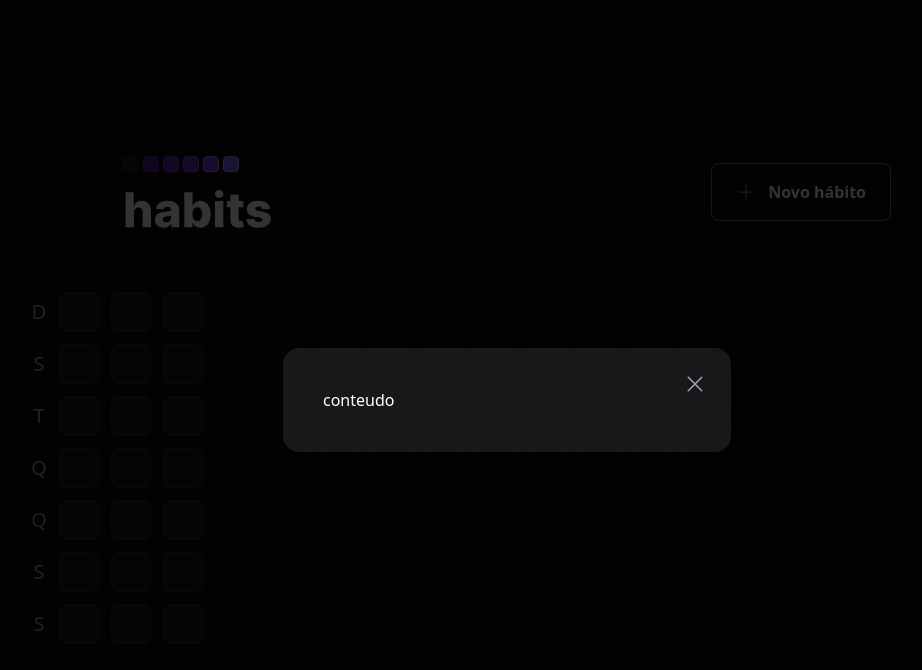
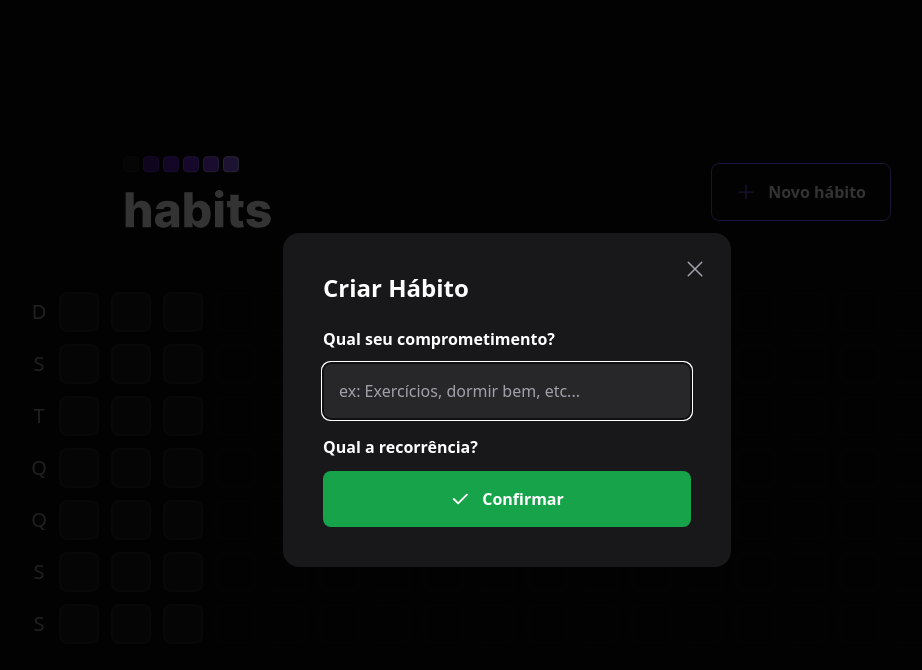
Before and after one commit to Adam-Almeida/final-rocketseat-nlw-2023, a React (Vite) app in the folder web/: page / in a window 1280 px wide. Both pictures are taken after a click on the button "Novo hábito". Shown: the top 670 px of the page, without its empty margins (133-1055 px from the left). Built offline with nearby package versions, Linux system fonts and the light colour scheme.

Commit message:
create form to modal habit

```diff
--- a/web/src/components/Header.tsx
+++ b/web/src/components/Header.tsx
@@ -2,6 +2,7 @@ import { Plus, X } from "phosphor-react";
 import * as Dialog from "@radix-ui/react-dialog";
 
 import logoImage from "../assets/logo.svg";
+import { NewHabitForm } from "./NewHabitForm";
 
 export function Header() {
   return (
@@ -21,14 +22,21 @@ export function Header() {
 
         <Dialog.Portal>
           <Dialog.Overlay className="w-screen h-screen  bg-black/80 fixed inset-0" />
-          <Dialog.Content className="absolute rounded-2xl p-10
+          <Dialog.Content
+            className="absolute rounded-2xl p-10
            bg-zinc-900 w-full max-w-md top-1/2 left-1/2
-           -translate-x-1/2 -translate-y-1/2">
-            <Dialog.Close className="absolute right-6 top-6 text-zinc-400
-             hover:text-zinc-200">
-              <X size={24} aria-label="Fechar"/>
+           -translate-x-1/2 -translate-y-1/2"
+          >
+            <Dialog.Close
+              className="absolute right-6 top-6 text-zinc-400
+             hover:text-zinc-200"
+            >
+              <X size={24} aria-label="Fechar" />
             </Dialog.Close>
-            conteudo
+            <Dialog.Title className="text-2xl leading-tight font-semibold">
+              Criar Hábito
+            </Dialog.Title>
+            <NewHabitForm />
           </Dialog.Content>
         </Dialog.Portal>
       </Dialog.Root>
--- /dev/null
+++ b/web/src/components/NewHabitForm.tsx
@@ -0,0 +1,32 @@
+import { Check } from "phosphor-react";
+
+export function NewHabitForm() {
+  return (
+    <form className="w-full flex-col mt-6">
+      <label htmlFor="title" className="font-semibold leading-tight">
+        Qual seu comprometimento?
+      </label>
+
+      <input
+        className="p-4 w-full rounded-lg mt-3 mb-4 bg-zinc-800 text-white placeholder:text-zinc-400"
+        type="text"
+        id="title"
+        placeholder="ex: Exercícios, dormir bem, etc..."
+        autoFocus
+      />
+
+      <label htmlFor="" className="font-semibold leading-tight">
+        Qual a recorrência?
+      </label>
+
+      <button
+        type="submit"
+        className="p-4 w-full mt-3 rounded-lg gap-3
+        flex items-center font-semibold bg-green-600
+        justify-center hover:bg-green-700 transition-bg duration-500"
+      >
+        <Check size={20} weight="bold" /> Confirmar
+      </button>
+    </form>
+  );
+}
```
